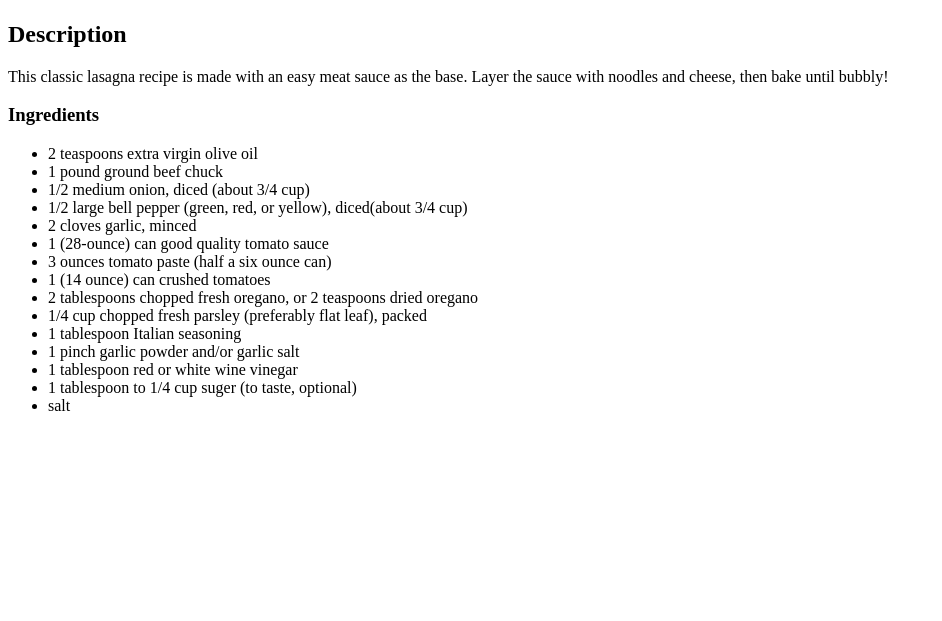
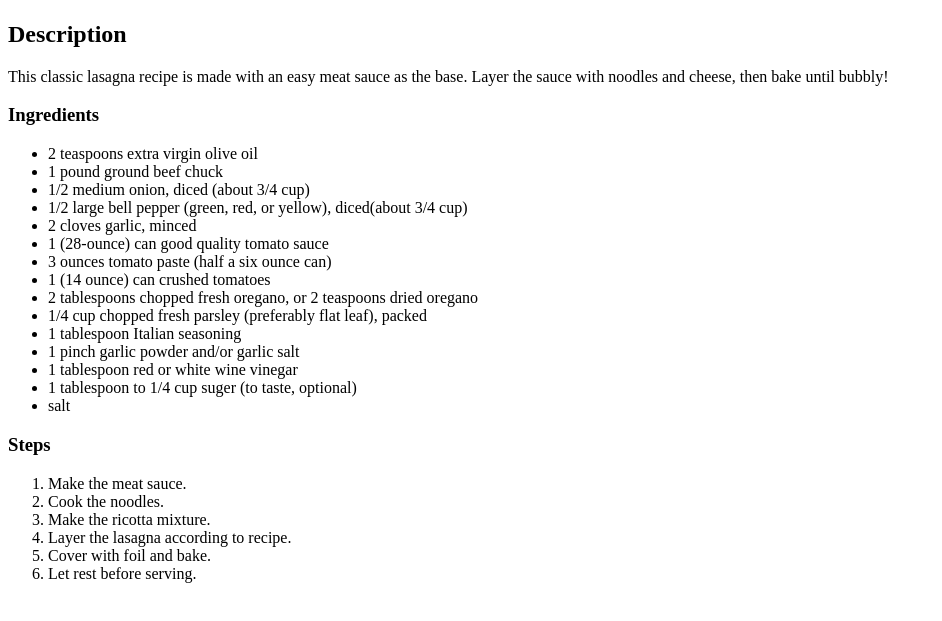
Before and after one commit to BI0PATH/odin-recipes, a plain HTML site: page recipes/lasagna.html in a window 1280 px wide. Shown: the part 99-720 px from the top of the page, without its empty margins (0-942 px from the left). Drawn offline with Linux system fonts and the light colour scheme.

Commit message:
Adding step by step for lasagna recipe

```diff
--- a/recipes/lasagna.html
+++ b/recipes/lasagna.html
@@ -29,5 +29,14 @@
             <li>1 tablespoon to 1/4 cup suger (to taste, optional)</li>
             <li>salt</li>
         </ul>
+        <h3>Steps</h3>
+        <ol>
+            <li>Make the meat sauce.</li>
+            <li>Cook the noodles.</li>
+            <li>Make the ricotta mixture.</li>
+            <li>Layer the lasagna according to recipe.</li>
+            <li>Cover with foil and bake.</li>
+            <li>Let rest before serving.</li>
+        </ol>
 </body>
 </html>
```
